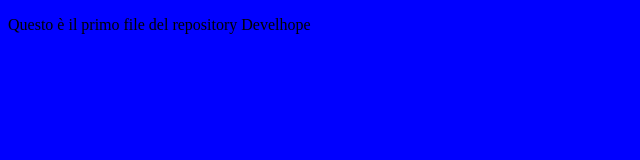
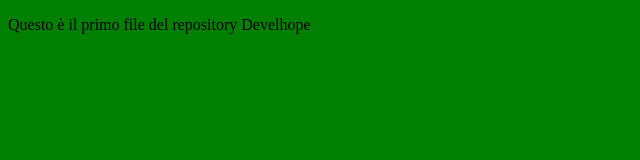
Before and after one commit to Geppe1990/DevelhopeProva, a plain HTML site: page index.html in a window 1280 px wide. Shown: the whole page, without its empty margins (0-640 px from the left). Drawn offline with Linux system fonts and the light colour scheme.

Commit message:
Sfondo verde

```diff
--- /dev/null
+++ b/accessibility.css
@@ -0,0 +1,3 @@
+body {
+	background-color: green;
+}
--- a/index.html
+++ b/index.html
@@ -4,6 +4,7 @@
 	<meta charset="UTF-8">
 	<meta name="viewport" content="width=device-width, initial-scale=1.0">
 	<link rel="stylesheet" href="style.css">
+	<link rel="stylesheet" href="accessibility.css">
 	<title>Document</title>
 </head>
 <body>
```
